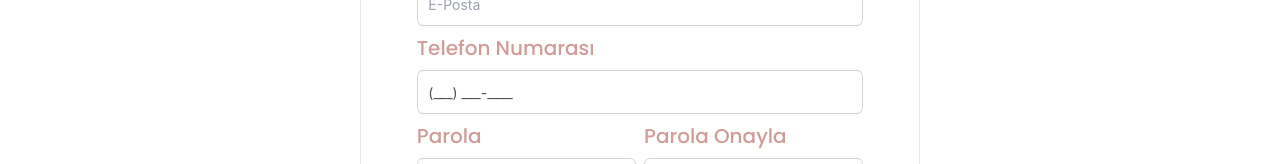
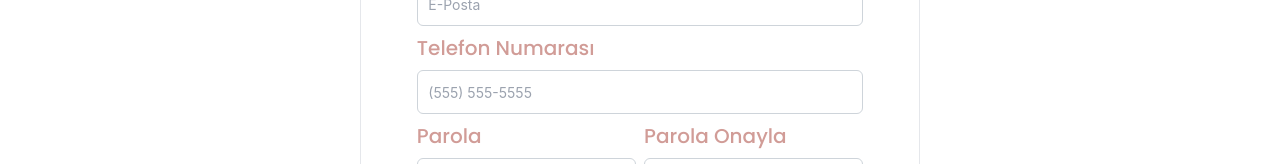
Before and after one commit to Mstfucrr/React-DailyShop, a React (Vite) app: page /register in a window 1280 px wide. Shown: the part 543-707 px from the top of the page. Built offline with nearby package versions, Linux system fonts and the light colour scheme.

Commit message:
fix errorMessage

```diff
--- a/src/components/ProductDetail/ProductDetail.tsx
+++ b/src/components/ProductDetail/ProductDetail.tsx
@@ -155,7 +155,7 @@ const ProductDetail = () => {
             const [err, data] = await to(addReviewToProduct(product.id, r, token))
             if (err) {
                 const res = err as any
-                const errorMessage = res.response.data.Message || err.message;
+                const errorMessage = res?.response?.data?.message || err.message;
                 const toast: IToast = { severity: 'error', summary: "Hata", detail: errorMessage, life: 3000 }
                 dispatch(SET_TOAST(toast))
                 return
@@ -193,7 +193,7 @@ const ProductDetail = () => {
         const [err, data] = await to(addToCart(cartAdd, token))
         if (err) {
             const res = err as any
-            const errorMessage = res.response.data.Message || err.message;
+            const errorMessage = res?.response?.data?.message || err.message;
             const toast: IToast = { severity: 'error', summary: "Hata", detail: errorMessage, life: 3000 }
             dispatch(SET_TOAST(toast))
             return
@@ -213,7 +213,7 @@ const ProductDetail = () => {
         const [err, data] = await to(deleteReviewFromProduct(product.id, rewId, token))
         if (err) {
             const res = err as any
-            const errorMessage = res.response.data.Message || err.message;
+            const errorMessage = res?.response?.data?.message || err.message;
             const toast: IToast = { severity: 'error', summary: "Hata", detail: errorMessage, life: 3000 }
             dispatch(SET_TOAST(toast))
             return
--- a/src/components/admin/ProductSettings.tsx
+++ b/src/components/admin/ProductSettings.tsx
@@ -40,7 +40,7 @@ const ProductSettings = () => {
             const [err, data] = await to(adminService.getAllProducts(token));
             if (err) {
                 const res = err as any
-                const errorMessage = res.response.data.Message || err.message;
+                const errorMessage = res?.response?.data?.message || err.message;
                 const toast: IToast = { severity: 'error', summary: "Hata", detail: errorMessage, life: 3000 }
                 dispatch(SET_TOAST(toast))
                 return
--- a/src/components/admin/settings.tsx
+++ b/src/components/admin/settings.tsx
@@ -28,7 +28,7 @@ const Settings = () => {
 
     const showErrorMessage = (err: any) => {
         const res = err as any
-        const errorMessage = res.response.data.Message || err.message;
+        const errorMessage = res?.response?.data?.message || err.message;
         const toast: IToast = { severity: 'error', summary: "Hata", detail: errorMessage, life: 3000 }
         dispatch(SET_TOAST(toast))
     }
--- a/src/components/auth/loginForm.tsx
+++ b/src/components/auth/loginForm.tsx
@@ -49,7 +49,7 @@ const LoginForm = () => {
             if (err) {
                 const res = err as any
                 console.log(res)
-                const errorMessage = res.response.data.Message || err.message;
+                const errorMessage = res?.response?.data?.message || err.message;
                 const toast: IToast = { severity: 'error', summary: "Hata", detail: errorMessage, life: 3000 }
                 dispatch(SET_TOAST(toast))
                 setIsLoading(false)
--- a/src/components/auth/registerForm.tsx
+++ b/src/components/auth/registerForm.tsx
@@ -70,7 +70,7 @@ const RegisterForm = () => {
             setIsLoading(true)
             if (values.password !== values.confirmPassword) {
                 setIsLoading(false)
-                const toast: IToast = { severity: 'warning', summary: "Uyarı", detail: "Parola ve Parola Doğrulama aynı değil", life: 3000 }
+                const toast: IToast = { severity: 'warn', summary: "Uyarı", detail: "Parola ve Parola Doğrulama aynı değil", life: 3000 }
                 dispatch(SET_TOAST(toast))
                 return
             }
@@ -78,7 +78,7 @@ const RegisterForm = () => {
             const [err, data] = await to(authService.register(values))
             if (err) {
                 const res = err as any
-                const errorMessage = res.response.data.Message || err.message;
+                const errorMessage = res?.response?.data?.message || err.message;
                 const toast: IToast = { severity: 'error', summary: "Hata", detail: errorMessage, life: 3000 }
                 dispatch(SET_TOAST(toast))
                 setIsLoading(false)
@@ -151,8 +151,8 @@ const RegisterForm = () => {
             {/* phone */}
             <div className="flex flex-col">
                 <label htmlFor="PhoneNumber" className='text-primary text-xl font-medium'>Telefon Numarası</label>
-                <InputMask placeholder='Telefon Numarası' name='PhoneNumber' id='PhoneNumber'
-                    value={formik.values.PhoneNumber}
+                <InputMask placeholder='(555) 555-5555' name='PhoneNumber' id='PhoneNumber'
+                    value={formik.values.PhoneNumber || undefined}
                     onChange={formik.handleChange}
                     mask="(999) 999-9999"
                     slotChar="_"
```
